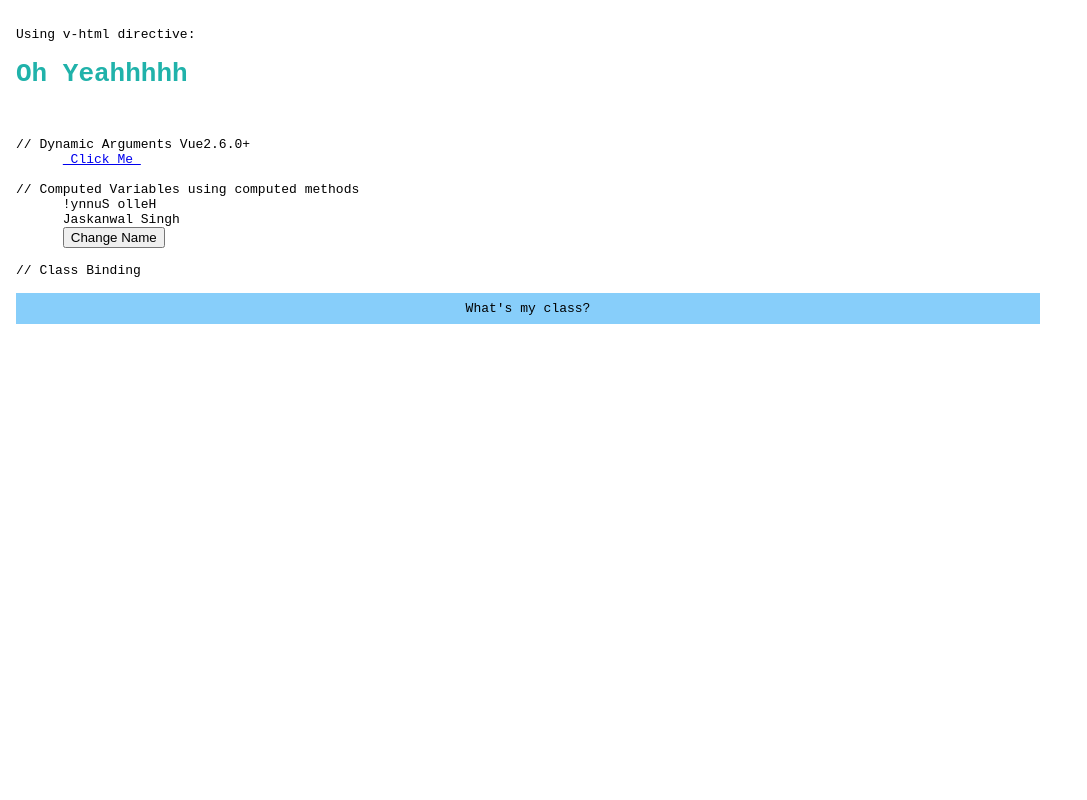
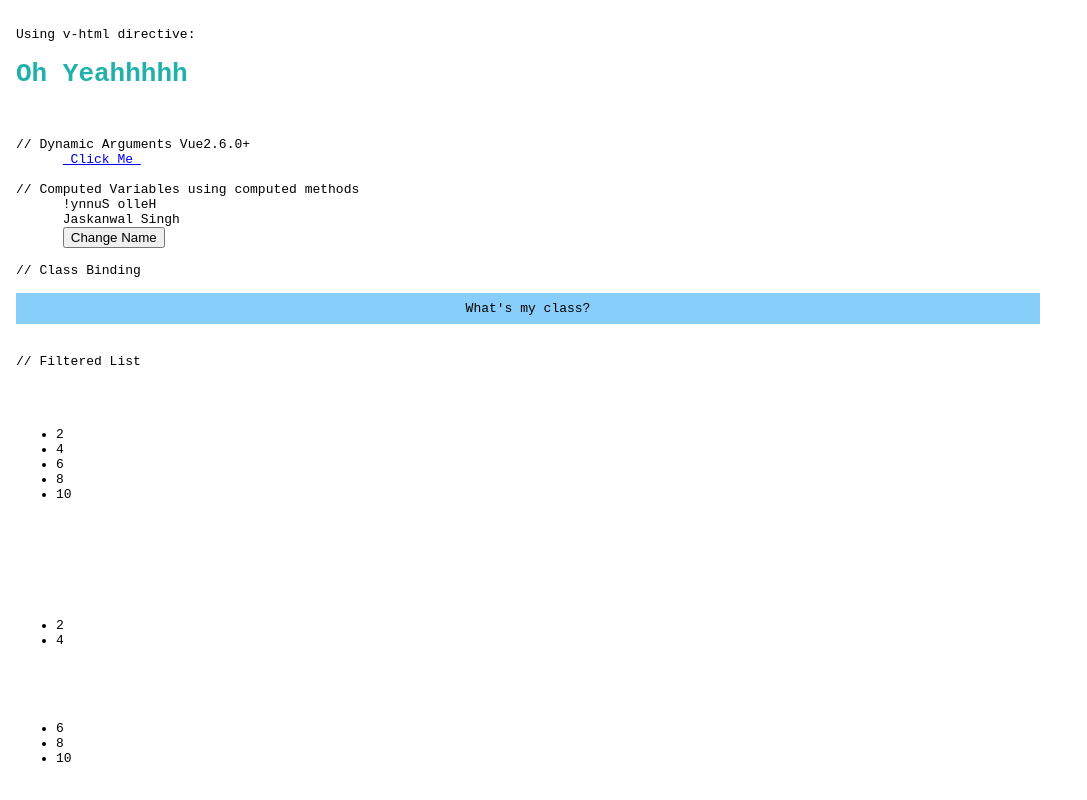
Before and after one commit to jaskanwal96/vue-starting-kit, a plain HTML site: page index.html in a window 1280 px wide. Shown: the part 612-1412 px from the top of the page, without its empty margins (0-1087 px from the left). Before the commit the page ends 982 px from the top, so only its background shows below. Drawn offline with nearby package versions, Linux system fonts and the light colour scheme.

Commit message:
List Rendering

```diff
--- a/app.js
+++ b/app.js
@@ -22,6 +22,8 @@ const vm = new Vue({
         href: 'href',
         activeClass: 'active',
         errorClass: 'text-danger',
+        sets: [[ 1, 2, 3, 4, 5 ], [6, 7, 8, 9, 10]],
+        numbers: [ 1, 2, 3, 4, 5, 6, 7, 8, 9, 10 ],
         link: {
             attributeName: 'href',
             url: 'https://www.google.com'
@@ -31,6 +33,11 @@ const vm = new Vue({
     computed: {
         returnReverseMessage: function () {
             return this.name.split('').reverse().join('')
+        },
+        evenNumbers: function () {
+            return this.numbers.filter(function (number) {
+              return number % 2 === 0
+            })
         },
         fullName: {
             // getter
@@ -46,8 +53,10 @@ const vm = new Vue({
         }
     },
     methods: {
+        even: function (numbers) {
+            return numbers.filter(number => number % 2 == 0)
+        },
         reverseMessage: function() {
-            console.log(this);
             this.name = this.name.split('').reverse().join('');
         },
         toggleVisibility: function() {
--- a/index.html
+++ b/index.html
@@ -49,6 +49,15 @@ prefer v-show if you need to toggle something very often, and prefer v-if if the
 
 // Class Binding
       <div v-bind:class="[visible ? errorClass: '', activeClass]">What's my class?</div>
+
+// Filtered List
+      <ul>
+            <li v-for="n in evenNumbers">{{ n }}</li>
+      </ul>
+      <ul v-for="set in sets">
+            <li v-for="n in even(set)">{{ n }}</li>
+      </ul>
+
     </pre>
   </div>
 
```
